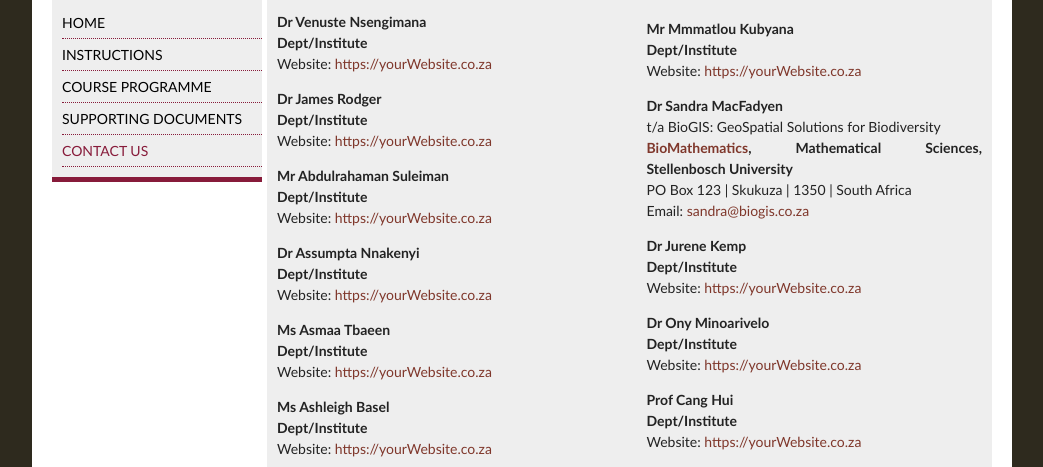
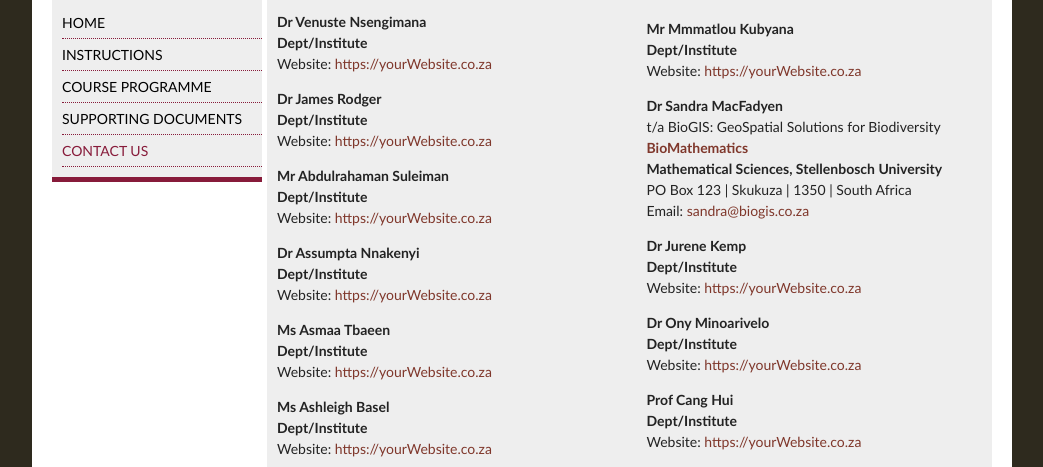
Before and after one commit to BioMath-Lab/AIMS_Rwanda, a plain HTML site: page pages/4_contact.html in a window 1280 px wide. Shown: the part 193-660 px from the top of the page, without its empty margins (118-1161 px from the left). Drawn offline with Linux system fonts and the light colour scheme.

Commit message:
Update 4_contact.html

```diff
--- a/pages/4_contact.html
+++ b/pages/4_contact.html
@@ -52,7 +52,8 @@ Website: <a href="https://www0.sun.ac.za/biomath//">https://yourWebsite.co.za</a
 
 <p><strong>Dr Sandra MacFadyen</strong></br>
 t/a BioGIS: GeoSpatial Solutions for Biodiversity</br>
-<strong><a href="https://www0.sun.ac.za/biomath/">BioMathematics</a>, Mathematical Sciences, Stellenbosch University</strong></br>
+<strong><a href="https://www0.sun.ac.za/biomath/">BioMathematics</a>
+<br>Mathematical Sciences, Stellenbosch University</strong></br>
 PO Box 123 | Skukuza | 1350 | South Africa</br>
 Email: <a href="mailto:sandra@biogis.co.za">sandra@biogis.co.za</a></br></p>
 
```
